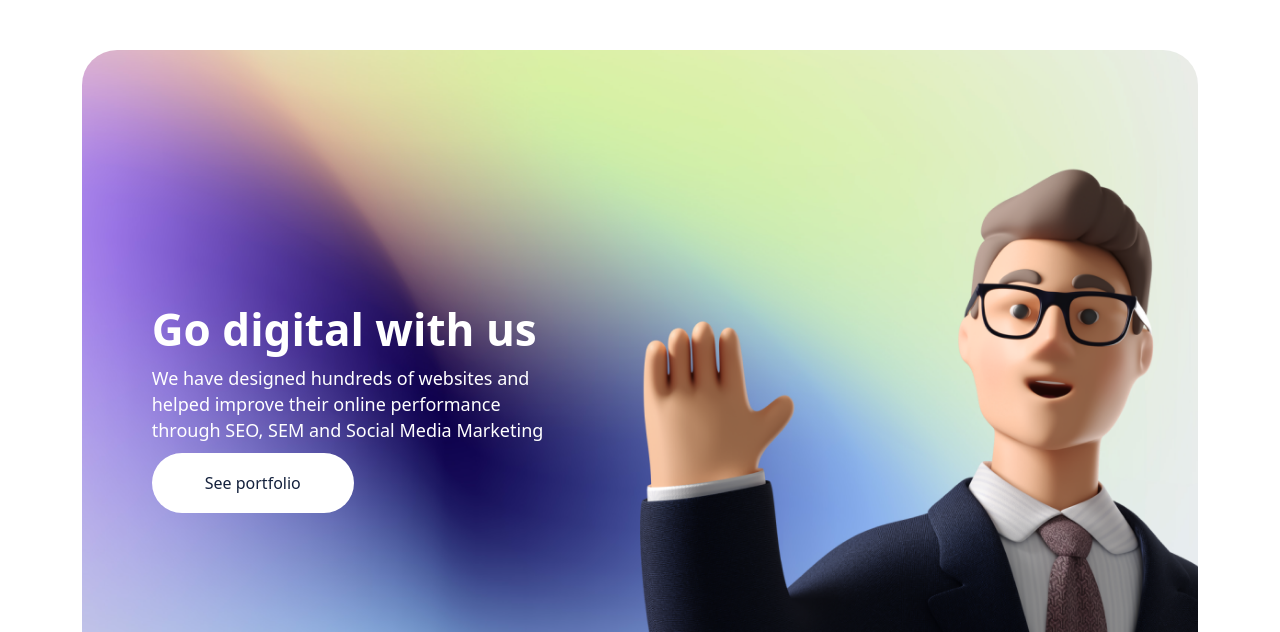
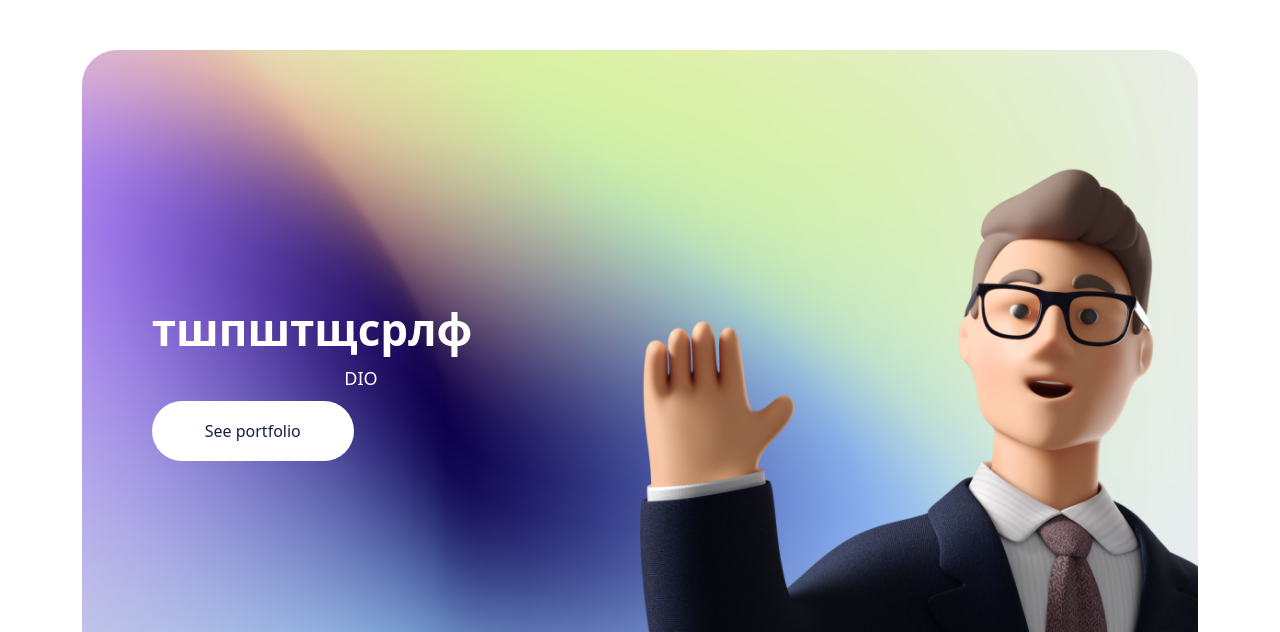
Before and after one commit to sardor-ab/hi-fi, a plain HTML site: page index.html in a window 1280 px wide. Shown: the part 106-738 px from the top of the page. Drawn offline with nearby package versions, Linux system fonts and the light colour scheme.

Commit message:
Update index.html

```diff
--- a/index.html
+++ b/index.html
@@ -46,10 +46,9 @@
             <div
               class="hero_rightContent d-flex flex-column justify-content-between align-items-center w-75 h-25 my-auto"
             >
-              <span class="title w-100">Go digital with us</span>
+              <span class="title w-100">тшпштщсрлф</span>
               <span class="sub_title">
-                We have designed hundreds of websites and helped improve their
-                online performance through SEO, SEM and Social Media Marketing
+                DIO
               </span>
 
               <div
```
